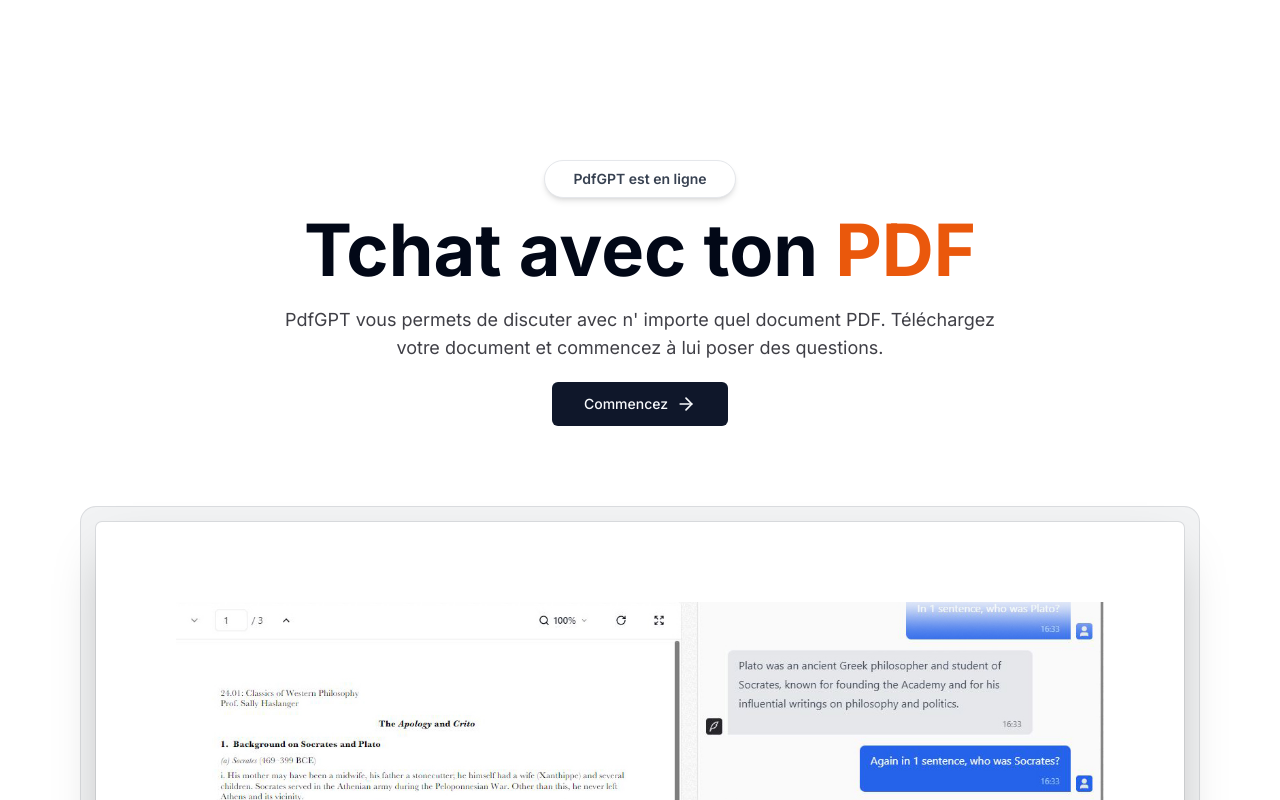
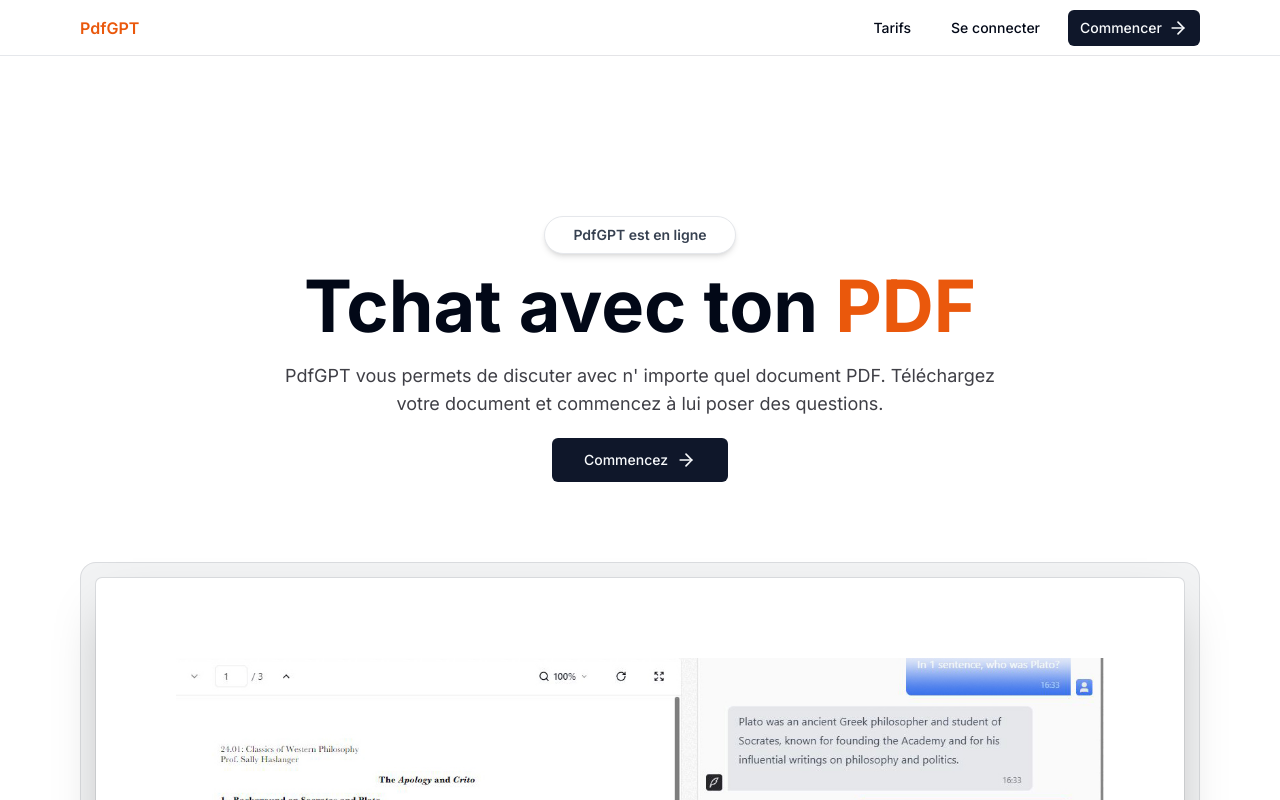
Before and after one commit to arnaudpant/next-pdf-gpt, a Next.js app: page / in a window 1280 px wide. Shown: the top 800 px of the page. Built offline with nearby package versions, Linux system fonts and the light colour scheme.

Commit message:
MOD Ajout et fin navbar

```diff
--- a/package.json
+++ b/package.json
@@ -9,6 +9,7 @@
     "lint": "next lint"
   },
   "dependencies": {
+    "@kinde-oss/kinde-auth-nextjs": "^2.2.3",
     "@radix-ui/react-slot": "^1.0.2",
     "@tailwindcss/typography": "^0.5.12",
     "class-variance-authority": "^0.7.0",
--- a/src/app/layout.tsx
+++ b/src/app/layout.tsx
@@ -2,6 +2,7 @@
 import { Inter } from "next/font/google";
 import "./globals.css";
 import { cn } from "@/lib/utils";
+import Navbar from "@/components/Navbar";
 
 const inter = Inter({ subsets: ["latin"] });
 
@@ -17,7 +18,10 @@
 }>) {
   return (
     <html lang="fr" className="light">
-      <body className={cn('min-h-screen font-sans antialiased', inter.className)}>{children}</body>
+      <body className={cn('min-h-screen font-sans antialiased', inter.className)}>
+        <Navbar />
+        {children}
+        </body>
     </html>
   );
 }
--- /dev/null
+++ b/src/components/Navbar.tsx
@@ -0,0 +1,53 @@
+import Link from "next/link";
+import MaxWidthWrapper from "./MaxWidthWrapper";
+import { buttonVariants } from "./ui/button";
+import { LoginLink, RegisterLink } from "@kinde-oss/kinde-auth-nextjs/server";
+import { ArrowRight } from "lucide-react";
+
+const Navbar = () => {
+    return (
+        <nav className="sticky h-14 inset-x-0 top-0 z-30 w-full border-b border-gray-200 bg-white/75 backdrop-blur-md transition-all">
+            <MaxWidthWrapper>
+                {/* LOGO */}
+                <div className="flex h-14 items-center justify-between border-b border-zinc-200">
+                    <Link href="/" className="flex z-40 font-semibold">
+                        <span className="text-orange-600">PdfGPT</span>
+                    </Link>
+
+                    {/* MENU DROITE */}
+                    <div className="hidden items-center space-x-4 sm:flex">
+                        <>
+                            <Link
+                                href="/pricing"
+                                className={buttonVariants({
+                                    variant: "ghost",
+                                    size: "sm",
+                                })}
+                            >
+                                Tarifs
+                            </Link>
+                            <LoginLink
+                                className={buttonVariants({
+                                    variant: "ghost",
+                                    size: "sm",
+                                })}
+                            >
+                                Se connecter
+                            </LoginLink>
+                            <RegisterLink
+                                className={buttonVariants({
+                                    size: "sm",
+                                })}
+                            >
+                                Commencer{" "}
+                                <ArrowRight className="ml-1.5 h-5 w-5" />
+                            </RegisterLink>
+                        </>
+                    </div>
+                </div>
+            </MaxWidthWrapper>
+        </nav>
+    );
+};
+
+export default Navbar;
```
Also changed, not shown: 2 other files (tests, documents, lock files or other folders).
